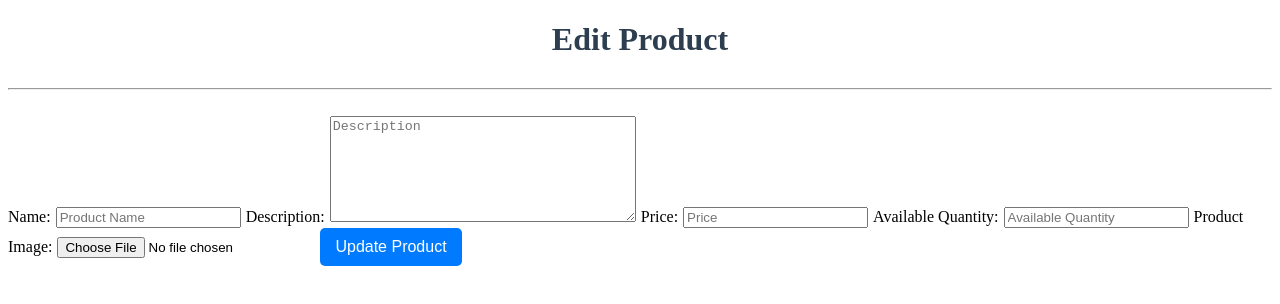
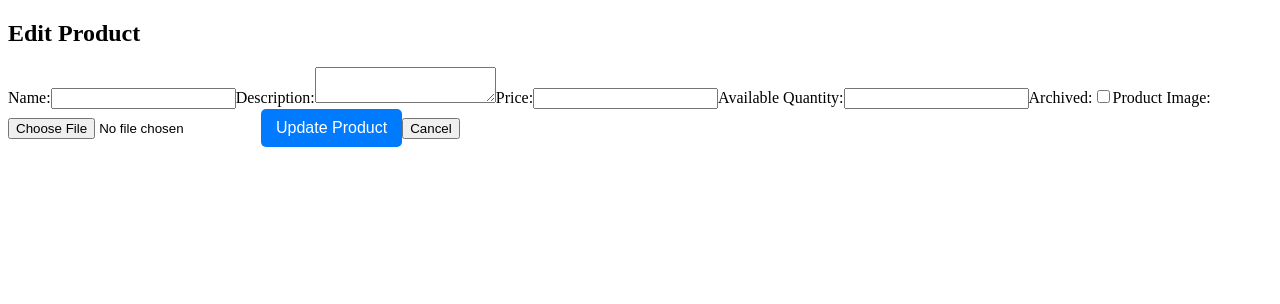
Before and after one commit to PaulaMaged/Voyago, a React (Vite) app in the folder voyago_ui/: page /editProduct in a window 1280 px wide. Shown: the top 304 px of the page. Built offline with nearby package versions, Linux system fonts and the light colour scheme.

Commit message:
admin archive/unarchive product is done and tourist doesnt see archievd product

```diff
--- a/voyago_ui/src/components/addProduct.jsx
+++ b/voyago_ui/src/components/addProduct.jsx
@@ -7,15 +7,26 @@ const AddProduct = ({ fetchProducts }) => {
     description: '',
     price: '',
     available_quantity: '',
+    archived: false,
   });
   const [file, setFile] = useState(null);
+  const [error, setError] = useState(null);
+  const [success, setSuccess] = useState(false);
 
   const handleChange = (e) => {
     const { name, value } = e.target;
-    setProductData({
-      ...productData,
+    setProductData(prevData => ({
+      ...prevData,
       [name]: value,
-    });
+    }));
+  };
+
+  const handleCheckboxChange = (e) => {
+    const { name, checked } = e.target;
+    setProductData(prevData => ({
+      ...prevData,
+      [name]: checked,
+    }));
   };
 
   const handleFileChange = (e) => {
@@ -24,6 +35,8 @@ const AddProduct = ({ fetchProducts }) => {
 
   const createProduct = async (e) => {
     e.preventDefault();
+    setError(null);
+    setSuccess(false);
     try {
       const formData = new FormData();
       Object.keys(productData).forEach(key => {
@@ -33,78 +46,99 @@ const AddProduct = ({ fetchProducts }) => {
         formData.append('picture', file);
       }
 
-      await axios.post('http://localhost:8000/api/seller/create-product', formData, {
+      const response = await axios.post('http://localhost:8000/api/seller/create-product', formData, {
         headers: {
           'Content-Type': 'multipart/form-data',
         },
       });
+
+      if (response.status === 201) {
         fetchProducts();
+        setSuccess(true);
         setProductData({
           name: '',
           description: '',
           price: '',
           available_quantity: '',
+          archived: false,
         });
         setFile(null);
+      } else {
+        setError('Failed to add product. Please try again.');
+      }
     } catch (error) {
       console.error('Error adding product:', error);
+      setError('An error occurred while adding the product. Please try again.');
     }
   };
 
   return (
     <div>
-      <h1>Add New Product</h1>
-      <hr />
-      <br />
+      <h2>Add New Product</h2>
+      {error && <p style={{ color: 'red' }}>{error}</p>}
+      {success && <p style={{ color: 'green' }}>Product added successfully!</p>}
       <form onSubmit={createProduct}>
+        <label>
+          Name:
           <input
             type="text"
             name="name"
             value={productData.name}
             onChange={handleChange}
-          placeholder="Product Name"
-          style={{ marginLeft: '10px' }}
             required
           />
-        <input
-          type="text"
+        </label>
+        <label>
+          Description:
+          <textarea
             name="description"
             value={productData.description}
             onChange={handleChange}
-          placeholder="Description"
-          style={{ marginLeft: '10px' }}
             required
           />
+        </label>
+        <label>
+          Price:
           <input
             type="number"
             name="price"
             value={productData.price}
             onChange={handleChange}
-          placeholder="Price"
             min="0"
-          style={{ marginLeft: '10px' }}
+            step="0.01"
             required
           />
+        </label>
+        <label>
+          Available Quantity:
           <input
             type="number"
             name="available_quantity"
             value={productData.available_quantity}
             onChange={handleChange}
-          placeholder="Available Quantity"
             min="0"
-          style={{ marginLeft: '10px' }}
             required
           />
+        </label>
+        <label>
+          Archived:
+          <input
+            type="checkbox"
+            name="archived"
+            checked={productData.archived}
+            onChange={handleCheckboxChange}
+          />
+        </label>
+        <label>
+          Product Image:
           <input
             type="file"
             name="picture"
             onChange={handleFileChange}
             accept="image/*"
-          style={{ marginLeft: '10px' }}
           />
-        <button type="submit" style={{ marginLeft: '10px' }}>
-          Add Product
-        </button>
+        </label>
+        <button type="submit">Add Product</button>
       </form>
     </div>
   );
--- a/voyago_ui/src/components/editProduct.jsx
+++ b/voyago_ui/src/components/editProduct.jsx
@@ -1,16 +1,16 @@
 import React, { useState, useEffect } from 'react';
 import axios from 'axios';
-import { useParams } from 'react-router-dom';
 
-const EditProduct = ({ product, fetchProducts }) => {
-  const { productId } = useParams();
+const EditProduct = ({ product, fetchProducts, onCancel }) => {
   const [productData, setProductData] = useState({
     name: '',
     description: '',
     price: '',
     available_quantity: '',
+    archived: false,
   });
   const [file, setFile] = useState(null);
+  const [error, setError] = useState(null);
 
   useEffect(() => {
     if (product) {
@@ -20,9 +20,17 @@ const EditProduct = ({ product, fetchProducts }) => {
 
   const handleChange = (e) => {
     const { name, value } = e.target;
-    setProductData((prevData) => ({
+    setProductData(prevData => ({
       ...prevData,
       [name]: value,
+    }));
+  };
+
+  const handleCheckboxChange = (e) => {
+    const { name, checked } = e.target;
+    setProductData(prevData => ({
+      ...prevData,
+      [name]: checked,
     }));
   };
 
@@ -32,31 +40,44 @@ const EditProduct = ({ product, fetchProducts }) => {
 
   const updateProduct = async (e) => {
     e.preventDefault();
+    setError(null);
     try {
       const formData = new FormData();
       Object.keys(productData).forEach(key => {
-        formData.append(key, productData[key]);
+        if (key === 'archived') {
+          formData.append(key, productData[key].toString());
+        } else {
+          formData.append(key, productData[key]);
+        }
       });
       if (file) {
         formData.append('picture', file);
       }
 
-      await axios.put(`http://localhost:8000/api/seller/update-product/${productId}`, formData, {
+      const response = await axios.put(`http://localhost:8000/api/seller/update-product/${product._id}`, formData, {
         headers: {
           'Content-Type': 'multipart/form-data',
         },
       });
-      fetchProducts();
+
+      console.log('Server response:', response.data);
+
+      if (response.status === 200) {
+        fetchProducts();
+        onCancel();
+      } else {
+        setError('Failed to update product. Please try again.');
+      }
     } catch (error) {
       console.error('Error updating product:', error);
+      setError('An error occurred while updating the product. Please try again.');
     }
   };
 
   return (
     <div>
-      <h1>Edit Product</h1>
-      <hr />
-      <br />
+      <h2>Edit Product</h2>
+      {error && <p style={{ color: 'red' }}>{error}</p>}
       <form onSubmit={updateProduct}>
         <label>
           Name:
@@ -65,59 +86,58 @@ const EditProduct = ({ product, fetchProducts }) => {
             name="name"
             value={productData.name}
             onChange={handleChange}
-            placeholder="Product Name"
-            style={{ marginLeft: '5px' }}
             required
           />
         </label>
-        <label style={{ marginLeft: '5px' }}>
+        <label>
           Description:
           <textarea
             name="description"
             value={productData.description}
             onChange={handleChange}
-            placeholder="Description"
-            style={{ marginLeft: '5px', width: '300px', height: '100px' }}
             required
           />
         </label>
-        <label style={{ marginLeft: '5px' }}>
+        <label>
           Price:
           <input
             type="number"
             name="price"
             value={productData.price}
             onChange={handleChange}
-            placeholder="Price"
-            style={{ marginLeft: '5px' }}
             required
           />
         </label>
-        <label style={{ marginLeft: '5px' }}>
+        <label>
           Available Quantity:
           <input
             type="number"
             name="available_quantity"
             value={productData.available_quantity}
             onChange={handleChange}
-            placeholder="Available Quantity"
-            style={{ marginLeft: '5px' }}
             required
           />
         </label>
-        <label style={{ marginLeft: '5px' }}>
+        <label>
+          Archived:
+          <input
+            type="checkbox"
+            name="archived"
+            checked={productData.archived}
+            onChange={handleCheckboxChange}
+          />
+        </label>
+        <label>
           Product Image:
           <input
             type="file"
             name="picture"
             onChange={handleFileChange}
             accept="image/*"
-            style={{ marginLeft: '5px' }}
           />
         </label>
-        <button type="submit" style={{ marginLeft: '10px' }}>
-          Update Product
-        </button>
+        <button type="submit">Update Product</button>
+        <button type="button" onClick={onCancel}>Cancel</button>
       </form>
     </div>
   );
--- a/voyago_ui/src/components/viewProductAdmin.jsx
+++ b/voyago_ui/src/components/viewProductAdmin.jsx
@@ -39,6 +39,17 @@ const ViewProductAdmin = () => {
     if (reviews.length === 0) return 0;
     const totalRating = reviews.reduce((acc, review) => acc + review.rating, 0);
     return (totalRating / reviews.length).toFixed(1);
+  };
+
+  const toggleArchiveStatus = async (productId, currentStatus) => {
+    try {
+      await axios.put(`http://localhost:8000/api/seller/update-product/${productId}`, {
+        archived: !currentStatus
+      });
+      fetchProducts(); // Refresh the product list
+    } catch (error) {
+      console.error('Error toggling archive status:', error);
+    }
   };
 
   const filteredProducts = products
@@ -137,6 +148,7 @@ const ViewProductAdmin = () => {
                 borderColor: product._id === editingProductId ? 'blue' : 'lightgray',
                 borderWidth: product._id === editingProductId ? '2px' : '1px',
                 padding: '15px',
+                backgroundColor: product.archived ? '#f0f0f0' : 'white',
               }}
             >
               <img
@@ -151,6 +163,7 @@ const ViewProductAdmin = () => {
               <p>Seller: {product.seller.store_name || 'External Seller'}</p>
               <p>Rating: {calculateAverageRating(product.reviews)} stars</p>
               <p>Reviews: {product.reviews.length} reviews</p>
+              <p>Status: {product.archived ? 'Archived' : 'Active'}</p>
               <ul>
                 {product.reviews.map((review) => (
                   <li key={review._id}>
@@ -159,6 +172,12 @@ const ViewProductAdmin = () => {
                 ))}
               </ul>
               <button onClick={() => handleEditClick(product)}>Edit</button>
+              <button
+                onClick={() => toggleArchiveStatus(product._id, product.archived)}
+                style={{ marginLeft: '10px' }}
+              >
+                {product.archived ? 'Unarchive' : 'Archive'}
+              </button>
             </div>
           ))}
         </div>
--- a/voyago_ui/src/components/viewProductTourist.jsx
+++ b/voyago_ui/src/components/viewProductTourist.jsx
@@ -2,7 +2,7 @@ import React, { useState, useEffect } from 'react';
 import axios from 'axios';
 import './viewProductTourist.css';
 
-const ViewProductTourist = () => {
+export default function ViewProductTourist() {
   const [products, setProducts] = useState([]);
   const [searchTerm, setSearchTerm] = useState('');
   const [minPrice, setMinPrice] = useState('');
@@ -19,10 +19,12 @@ const ViewProductTourist = () => {
     try {
       setLoading(true);
       const response = await axios.get('http://localhost:8000/api/seller/get-all-products');
-      const productsWithRatings = response.data.map(product => ({
-        ...product,
-        rating: calculateAverageRating(product.reviews)
-      }));
+      const productsWithRatings = response.data
+        .filter(product => !product.archived) // Filter out archived products
+        .map(product => ({
+          ...product,
+          rating: calculateAverageRating(product.reviews)
+        }));
       setProducts(productsWithRatings);
       setLoading(false);
     } catch (error) {
@@ -136,6 +138,4 @@ const ViewProductTourist = () => {
       )}
     </div>
   );
-};
-
-export default ViewProductTourist;
+}
```
Lines whose indentation alone changed are shown as unchanged.
